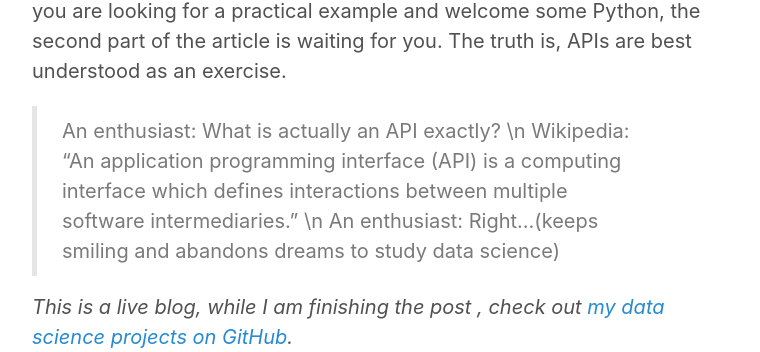
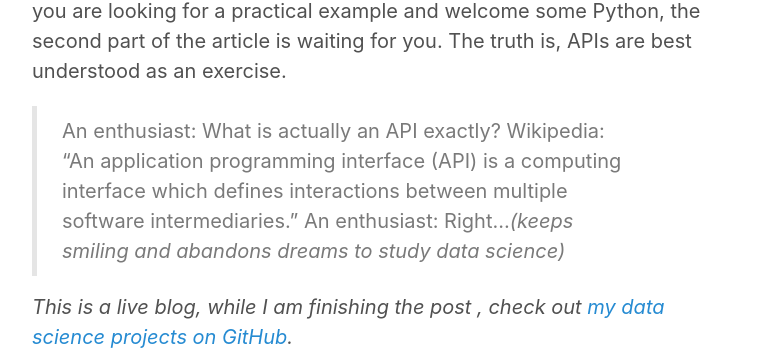
Before and after one commit to elena-du/elena-du.github.io, a Jekyll site: the page built from _posts/2020-08-31-the-beauty-and-the curse-of-apis.md, in a window 1280 px wide. Shown: the part 537-889 px from the top of the page, without its empty margins (258-1018 px from the left). Built offline with Jekyll 4.4.1, drawn with Linux system fonts in a browser that asks for light colours.

Commit message:
work in progress 3

```diff
--- a/_posts/2020-08-31-the-beauty-and-the curse-of-apis.md
+++ b/_posts/2020-08-31-the-beauty-and-the curse-of-apis.md
@@ -5,6 +5,8 @@ title: The beauty and the curse of APIs.
 
 Before pivoting to data science I was working a lot with startups, developers and data enthusiasts. And I remember distinctly the confusion of the most talented mathematician and technology enthusiast when somebody asked him a question: "What is actually an API exactly?". There are things in the world that seem so obvious to people who deals with them daily, but, at the same time, those things are hard to explain to people outside of the field. API (Application Programming Interface) falls into this bucket. So, if you are struggling to understand the concept and are far from programming at all, the first part of the article is for you. If you are looking for a practical example and welcome some Python, the second part of the article is waiting for you. The truth is, APIs are best understood as an exercise.
 
-> An enthusiast: What is actually an API exactly? \n Wikipedia: "An application programming interface (API) is a computing interface which defines interactions between multiple software intermediaries." \n An enthusiast: Right...(keeps smiling and abandons dreams to study data science)
+> An enthusiast: What is actually an API exactly?
+> Wikipedia: "An application programming interface (API) is a computing interface which defines interactions between multiple software intermediaries."
+> An enthusiast: Right...*(keeps smiling and abandons dreams to study data science)*
 
 *This is a live blog, while I am finishing the post , check out [my data science projects on GitHub](https://github.com/elena-du).*
```
